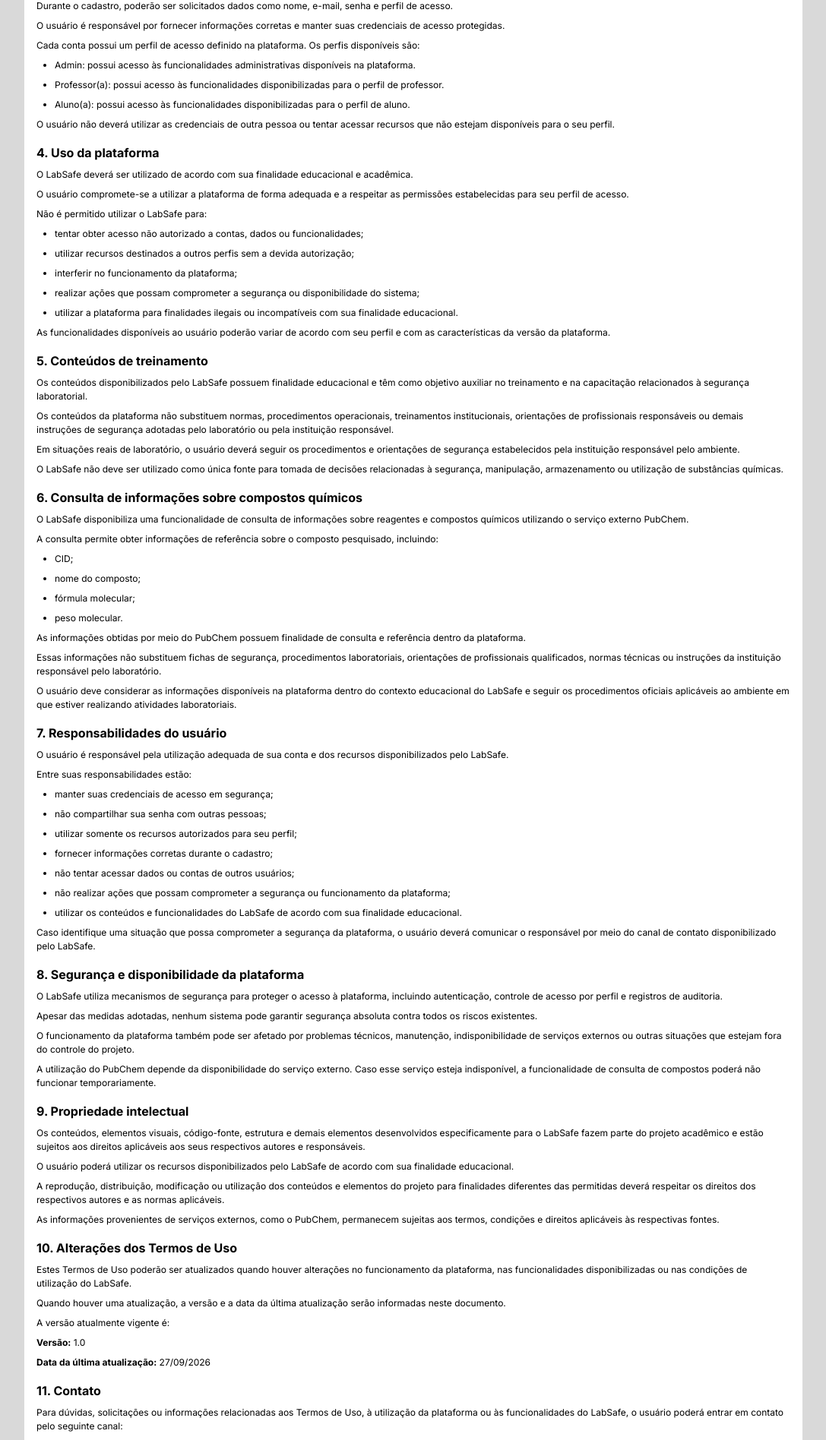
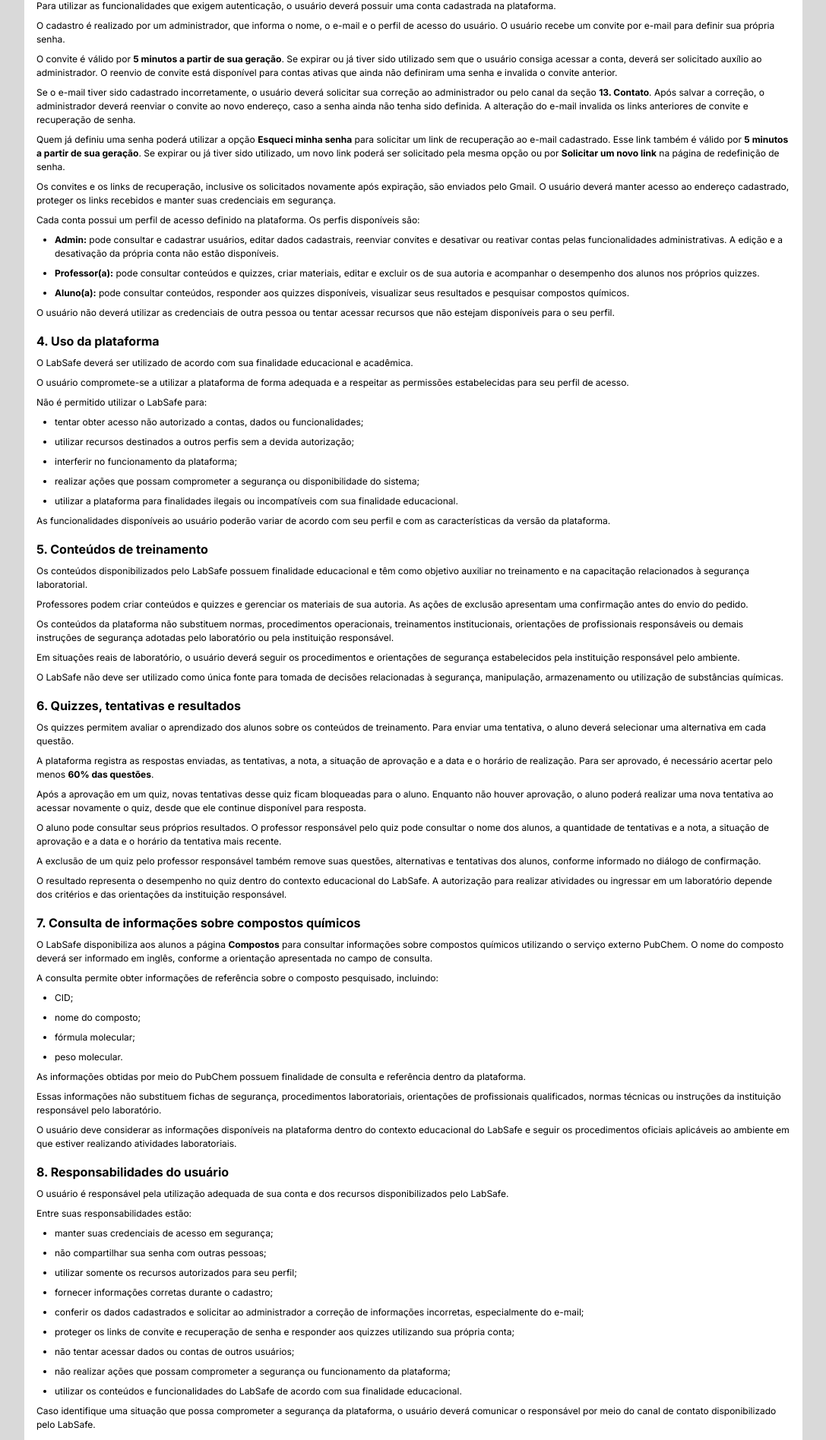
Before and after one commit to goncalvesjv2/labsafe-frontend, a React (Vite) app: page /terms-of-use in a window 1280 px wide. Shown: the part 415-2311 px from the top of the page at 76% size, without its empty margins (96-1183 px from the left). Built offline with nearby package versions, Linux system fonts and the light colour scheme.

Commit message:
docs: atualiza termos de uso com os fluxos atuais

```diff
--- a/src/pages/Terms.tsx
+++ b/src/pages/Terms.tsx
@@ -1,3 +1,4 @@
+import { Link } from "react-router-dom";
 import DocumentLayout from "../components/DocumentLayout";
 import DocumentSection from "../components/DocumentSection";
 
@@ -12,18 +13,22 @@ function Terms() {
             <DocumentSection title="2. Aceitação dos Termos">
                 <p>Ao utilizar o LabSafe, o usuário declara que leu e concorda com estes Termos de Uso.</p>
                 <p>Para realizar o acesso à plataforma, o usuário deverá marcar a opção indicando que leu e aceita os Termos de Uso e a Política de Privacidade.</p>
+                <p>As informações sobre coleta, uso, compartilhamento e exclusão de dados pessoais estão descritas na <Link to="/privacy-policies" className="text-primary underline">Política de Privacidade</Link>.</p>
                 <p>Caso o usuário não concorde com estes Termos, não deverá utilizar a plataforma.</p>
                 <p>Os presentes Termos poderão ser atualizados conforme alterações no funcionamento, nas funcionalidades ou nas características do LabSafe.</p>
             </DocumentSection>
             <DocumentSection title="3. Cadastro e conta do usuário">
                 <p>Para utilizar as funcionalidades que exigem autenticação, o usuário deverá possuir uma conta cadastrada na plataforma.</p>
-                <p>Durante o cadastro, poderão ser solicitados dados como nome, e-mail, senha e perfil de acesso.</p>
-                <p>O usuário é responsável por fornecer informações corretas e manter suas credenciais de acesso protegidas.</p>
+                <p>O cadastro é realizado por um administrador, que informa o nome, o e-mail e o perfil de acesso do usuário. O usuário recebe um convite por e-mail para definir sua própria senha.</p>
+                <p>O convite é válido por <strong>5 minutos a partir de sua geração</strong>. Se expirar ou já tiver sido utilizado sem que o usuário consiga acessar a conta, deverá ser solicitado auxílio ao administrador. O reenvio de convite está disponível para contas ativas que ainda não definiram uma senha e invalida o convite anterior.</p>
+                <p>Se o e-mail tiver sido cadastrado incorretamente, o usuário deverá solicitar sua correção ao administrador ou pelo canal da seção <strong>13. Contato</strong>. Após salvar a correção, o administrador deverá reenviar o convite ao novo endereço, caso a senha ainda não tenha sido definida. A alteração do e-mail invalida os links anteriores de convite e recuperação de senha.</p>
+                <p>Quem já definiu uma senha poderá utilizar a opção <strong>Esqueci minha senha</strong> para solicitar um link de recuperação ao e-mail cadastrado. Esse link também é válido por <strong>5 minutos a partir de sua geração</strong>. Se expirar ou já tiver sido utilizado, um novo link poderá ser solicitado pela mesma opção ou por <strong>Solicitar um novo link</strong> na página de redefinição de senha.</p>
+                <p>Os convites e os links de recuperação, inclusive os solicitados novamente após expiração, são enviados pelo Gmail. O usuário deverá manter acesso ao endereço cadastrado, proteger os links recebidos e manter suas credenciais em segurança.</p>
                 <p>Cada conta possui um perfil de acesso definido na plataforma. Os perfis disponíveis são:</p>
                 <ul className="flex flex-col gap-2 list-disc ml-6">
-                    <li>Admin: possui acesso às funcionalidades administrativas disponíveis na plataforma.</li>
-                    <li>Professor(a): possui acesso às funcionalidades disponibilizadas para o perfil de professor.</li>
-                    <li>Aluno(a): possui acesso às funcionalidades disponibilizadas para o perfil de aluno.</li>
+                    <li><strong>Admin:</strong> pode consultar e cadastrar usuários, editar dados cadastrais, reenviar convites e desativar ou reativar contas pelas funcionalidades administrativas. A edição e a desativação da própria conta não estão disponíveis.</li>
+                    <li><strong>Professor(a):</strong> pode consultar conteúdos e quizzes, criar materiais, editar e excluir os de sua autoria e acompanhar o desempenho dos alunos nos próprios quizzes.</li>
+                    <li><strong>Aluno(a):</strong> pode consultar conteúdos, responder aos quizzes disponíveis, visualizar seus resultados e pesquisar compostos químicos.</li>
                 </ul>
                 <p>O usuário não deverá utilizar as credenciais de outra pessoa ou tentar acessar recursos que não estejam disponíveis para o seu perfil.</p>
             </DocumentSection>
@@ -42,12 +47,21 @@ function Terms() {
             </DocumentSection>
             <DocumentSection title="5. Conteúdos de treinamento">
                 <p>Os conteúdos disponibilizados pelo LabSafe possuem finalidade educacional e têm como objetivo auxiliar no treinamento e na capacitação relacionados à segurança laboratorial.</p>
+                <p>Professores podem criar conteúdos e quizzes e gerenciar os materiais de sua autoria. As ações de exclusão apresentam uma confirmação antes do envio do pedido.</p>
                 <p>Os conteúdos da plataforma não substituem normas, procedimentos operacionais, treinamentos institucionais, orientações de profissionais responsáveis ou demais instruções de segurança adotadas pelo laboratório ou pela instituição responsável.</p>
                 <p>Em situações reais de laboratório, o usuário deverá seguir os procedimentos e orientações de segurança estabelecidos pela instituição responsável pelo ambiente.</p>
                 <p>O LabSafe não deve ser utilizado como única fonte para tomada de decisões relacionadas à segurança, manipulação, armazenamento ou utilização de substâncias químicas.</p>
             </DocumentSection>
-            <DocumentSection title="6. Consulta de informações sobre compostos químicos">
-                <p>O LabSafe disponibiliza uma funcionalidade de consulta de informações sobre reagentes e compostos químicos utilizando o serviço externo PubChem.</p>
+            <DocumentSection title="6. Quizzes, tentativas e resultados">
+                <p>Os quizzes permitem avaliar o aprendizado dos alunos sobre os conteúdos de treinamento. Para enviar uma tentativa, o aluno deverá selecionar uma alternativa em cada questão.</p>
+                <p>A plataforma registra as respostas enviadas, as tentativas, a nota, a situação de aprovação e a data e o horário de realização. Para ser aprovado, é necessário acertar pelo menos <strong>60% das questões</strong>.</p>
+                <p>Após a aprovação em um quiz, novas tentativas desse quiz ficam bloqueadas para o aluno. Enquanto não houver aprovação, o aluno poderá realizar uma nova tentativa ao acessar novamente o quiz, desde que ele continue disponível para resposta.</p>
+                <p>O aluno pode consultar seus próprios resultados. O professor responsável pelo quiz pode consultar o nome dos alunos, a quantidade de tentativas e a nota, a situação de aprovação e a data e o horário da tentativa mais recente.</p>
+                <p>A exclusão de um quiz pelo professor responsável também remove suas questões, alternativas e tentativas dos alunos, conforme informado no diálogo de confirmação.</p>
+                <p>O resultado representa o desempenho no quiz dentro do contexto educacional do LabSafe. A autorização para realizar atividades ou ingressar em um laboratório depende dos critérios e das orientações da instituição responsável.</p>
+            </DocumentSection>
+            <DocumentSection title="7. Consulta de informações sobre compostos químicos">
+                <p>O LabSafe disponibiliza aos alunos a página <strong>Compostos</strong> para consultar informações sobre compostos químicos utilizando o serviço externo PubChem. O nome do composto deverá ser informado em inglês, conforme a orientação apresentada no campo de consulta.</p>
                 <p>A consulta permite obter informações de referência sobre o composto pesquisado, incluindo:</p>
                 <ul className="flex flex-col gap-2 list-disc ml-6">
                     <li>CID;</li>
@@ -59,7 +73,7 @@ function Terms() {
                 <p>Essas informações não substituem fichas de segurança, procedimentos laboratoriais, orientações de profissionais qualificados, normas técnicas ou instruções da instituição responsável pelo laboratório.</p>
                 <p>O usuário deve considerar as informações disponíveis na plataforma dentro do contexto educacional do LabSafe e seguir os procedimentos oficiais aplicáveis ao ambiente em que estiver realizando atividades laboratoriais.</p>
             </DocumentSection>
-            <DocumentSection title="7. Responsabilidades do usuário">
+            <DocumentSection title="8. Responsabilidades do usuário">
                 <p>O usuário é responsável pela utilização adequada de sua conta e dos recursos disponibilizados pelo LabSafe.</p>
                 <p>Entre suas responsabilidades estão:</p>
                 <ul className="flex flex-col gap-2 list-disc ml-6">
@@ -67,34 +81,45 @@ function Terms() {
                     <li>não compartilhar sua senha com outras pessoas;</li>
                     <li>utilizar somente os recursos autorizados para seu perfil;</li>
                     <li>fornecer informações corretas durante o cadastro;</li>
+                    <li>conferir os dados cadastrados e solicitar ao administrador a correção de informações incorretas, especialmente do e-mail;</li>
+                    <li>proteger os links de convite e recuperação de senha e responder aos quizzes utilizando sua própria conta;</li>
                     <li>não tentar acessar dados ou contas de outros usuários;</li>
                     <li>não realizar ações que possam comprometer a segurança ou funcionamento da plataforma;</li>
                     <li>utilizar os conteúdos e funcionalidades do LabSafe de acordo com sua finalidade educacional.</li>
                 </ul>
                 <p>Caso identifique uma situação que possa comprometer a segurança da plataforma, o usuário deverá comunicar o responsável por meio do canal de contato disponibilizado pelo LabSafe.</p>
             </DocumentSection>
-            <DocumentSection title="8. Segurança e disponibilidade da plataforma">
+            <DocumentSection title="9. Segurança e disponibilidade da plataforma">
                 <p>O LabSafe utiliza mecanismos de segurança para proteger o acesso à plataforma, incluindo autenticação, controle de acesso por perfil e registros de auditoria.</p>
                 <p>Apesar das medidas adotadas, nenhum sistema pode garantir segurança absoluta contra todos os riscos existentes.</p>
                 <p>O funcionamento da plataforma também pode ser afetado por problemas técnicos, manutenção, indisponibilidade de serviços externos ou outras situações que estejam fora do controle do projeto.</p>
                 <p>A utilização do PubChem depende da disponibilidade do serviço externo. Caso esse serviço esteja indisponível, a funcionalidade de consulta de compostos poderá não funcionar temporariamente.</p>
+                <p>O recebimento de convites e mensagens de recuperação de senha também depende do funcionamento do Gmail e do serviço de e-mail do destinatário. Em caso de falha no envio ou expiração de um link, o usuário deverá utilizar a opção de nova solicitação ou pedir o reenvio do convite ao administrador, conforme o caso.</p>
             </DocumentSection>
-            <DocumentSection title="9. Propriedade intelectual">
+            <DocumentSection title="10. Propriedade intelectual">
                 <p>Os conteúdos, elementos visuais, código-fonte, estrutura e demais elementos desenvolvidos especificamente para o LabSafe fazem parte do projeto acadêmico e estão sujeitos aos direitos aplicáveis aos seus respectivos autores e responsáveis.</p>
                 <p>O usuário poderá utilizar os recursos disponibilizados pelo LabSafe de acordo com sua finalidade educacional.</p>
                 <p>A reprodução, distribuição, modificação ou utilização dos conteúdos e elementos do projeto para finalidades diferentes das permitidas deverá respeitar os direitos dos respectivos autores e as normas aplicáveis.</p>
                 <p>As informações provenientes de serviços externos, como o PubChem, permanecem sujeitas aos termos, condições e direitos aplicáveis às respectivas fontes.</p>
             </DocumentSection>
-            <DocumentSection title="10. Alterações dos Termos de Uso">
+            <DocumentSection title="11. Desativação e exclusão de conta">
+                <p>O administrador pode desativar ou reativar contas de usuários pelas funcionalidades de gerenciamento. A desativação suspende o acesso e mantém o cadastro armazenado para uma possível reativação.</p>
+                <p>Professores e alunos podem excluir a própria conta na página <strong>Perfil</strong>, pelo botão <strong>Excluir minha conta</strong>. A plataforma apresenta um diálogo para confirmar a decisão antes de enviar o pedido de exclusão.</p>
+                <p>Após a confirmação e a conclusão da operação, o cadastro e os dados vinculados à conta são removidos do banco de dados. Essa remoção inclui as respostas e tentativas do usuário, os conteúdos e quizzes de sua autoria e os registros de auditoria vinculados à conta.</p>
+                <p>A sessão utilizada para realizar a exclusão é encerrada e o usuário perde o acesso à conta excluída. A operação é definitiva e não pode ser desfeita pela interface.</p>
+                <p>Administradores não dispõem da opção de excluir a própria conta pela página Perfil. Solicitações relacionadas à conta ou aos dados pessoais podem ser encaminhadas pelo canal da seção <strong>13. Contato</strong>.</p>
+                <p>Mais informações sobre o tratamento de dados pessoais estão disponíveis na <Link to="/privacy-policies" className="text-primary underline">Política de Privacidade</Link>.</p>
+            </DocumentSection>
+            <DocumentSection title="12. Alterações dos Termos de Uso">
                 <p>Estes Termos de Uso poderão ser atualizados quando houver alterações no funcionamento da plataforma, nas funcionalidades disponibilizadas ou nas condições de utilização do LabSafe.</p>
                 <p>Quando houver uma atualização, a versão e a data da última atualização serão informadas neste documento.</p>
                 <p>A versão atualmente vigente é:</p>
-                <p><strong>Versão:</strong> 1.0</p>
-                <p><strong>Data da última atualização:</strong> 27/09/2026</p>
+                <p><strong>Versão:</strong> 1.1</p>
+                <p><strong>Data da última atualização:</strong> 16/11/2026</p>
             </DocumentSection>
-            <DocumentSection title="11. Contato">
+            <DocumentSection title="13. Contato">
                 <p>Para dúvidas, solicitações ou informações relacionadas aos Termos de Uso, à utilização da plataforma ou às funcionalidades do LabSafe, o usuário poderá entrar em contato pelo seguinte canal:</p>
-                <p><strong>E-mail:</strong> joaogoncalves3m@gmail.com</p>
+                <p><strong>Contato do responsável pelo projeto:</strong> <a href="mailto:joaogoncalves3m@gmail.com" className="text-primary underline [overflow-wrap:anywhere]">joaogoncalves3m@gmail.com</a>.</p>
                 <p>Esse canal também poderá ser utilizado para questões relacionadas à Política de Privacidade e ao tratamento de dados pessoais.</p>
             </DocumentSection>
         </DocumentLayout>
```
